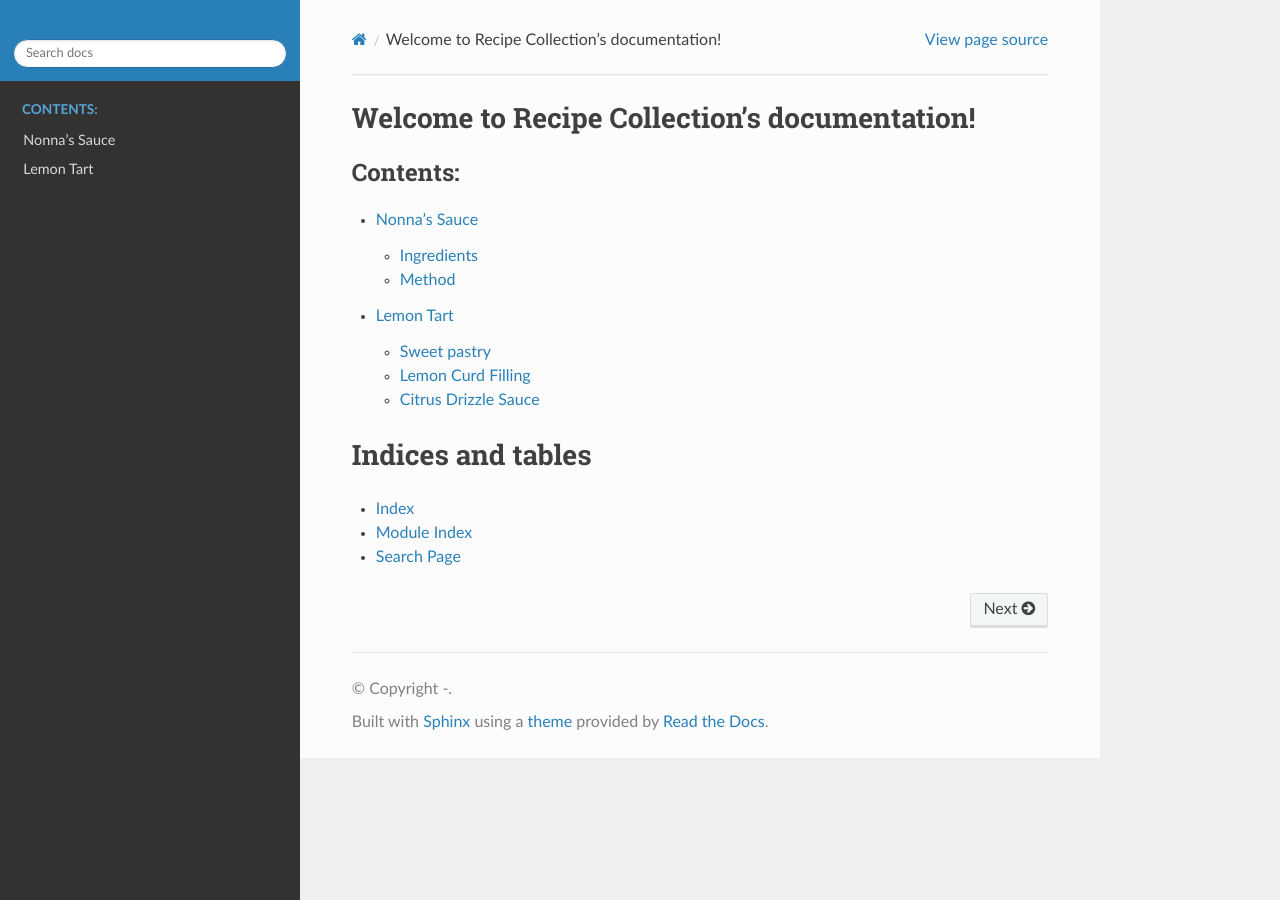
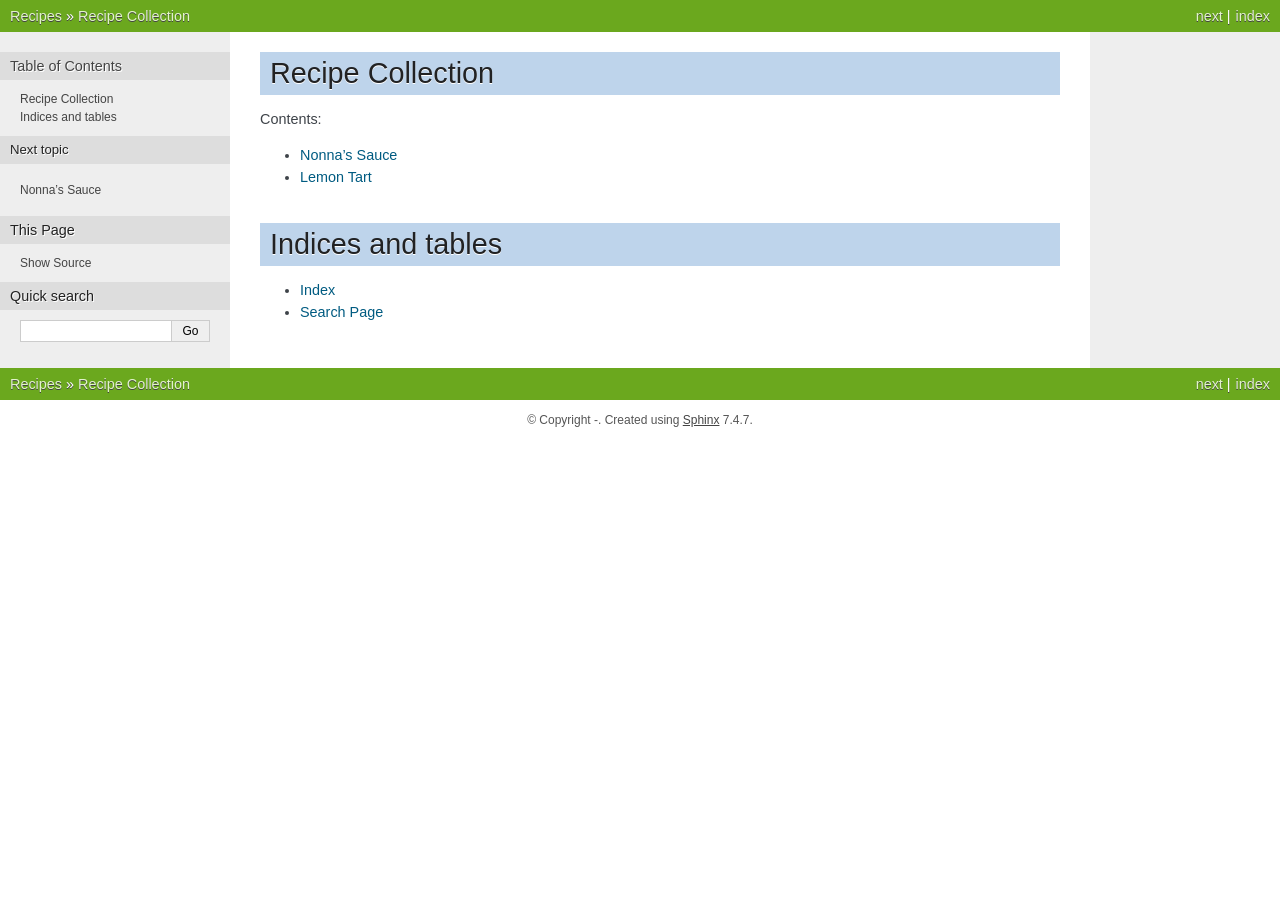
Before and after one commit to docVed/Recipies, a Sphinx documentation site: the page built from source/index.rst, in a window 1280 px wide. Built offline with Sphinx 7.4.7, drawn with Linux system fonts in a browser that asks for light colours.

Commit message:
Update theme to nature, minor index changes

```diff
--- a/source/conf.py
+++ b/source/conf.py
@@ -53,21 +53,21 @@ source_parsers = {
 # The theme to use for HTML and HTML Help pages.  See the documentation for
 # a list of builtin themes.
 #
-#html_theme = 'alabaster'
-html_theme = 'sphinx_rtd_theme'
-html_theme_options = {    'logo_only': True,
-    'display_version': True,
-    'prev_next_buttons_location': 'bottom',
-    'style_external_links': True,
-    # Toc options    'collapse_navigation': False,
-    'sticky_navigation': False,
-    'navigation_depth': 3,
-    'includehidden': True,
-    'titles_only': False}
+html_theme = 'nature'
+#html_theme = 'sphinx_rtd_theme'
+#html_theme_options = {    'logo_only': True,
+#    'display_version': True,
+#    'prev_next_buttons_location': 'bottom',
+#    'style_external_links': True,
+#    # Toc options    'collapse_navigation': False,
+#    'sticky_navigation': False,
+#    'navigation_depth': 3,
+#    'includehidden': True,
+#    'titles_only': False}
 html_title = "Recipes"
 #html_logo = "path/to/logo.png"
 #html_favicon = "path/to/favicon.ico"
 # Add any paths that contain custom static files (such as style sheets) here,
 # relative to this directory. They are copied after the builtin static files,
 # so a file named "default.css" will overwrite the builtin "default.css".
-html_static_path = ['_static']
+#html_static_path = ['_static']
--- a/source/index.rst
+++ b/source/index.rst
@@ -3,20 +3,18 @@
    You can adapt this file completely to your liking, but it should at least
    contain the root `toctree` directive.
 
-Welcome to Recipe Collection's documentation!
+Recipe Collection
 =============================================
 
 .. toctree::
-   :maxdepth: 2
+   :maxdepth: 1
    :caption: Contents:
 
    docs/NonnasSauce.md
    docs/LemonTart.md
 
-
 Indices and tables
 ==================
 
 * :ref:`genindex`
-* :ref:`modindex`
 * :ref:`search`
```
Also changed, not shown: source/docs/LemonTart.md (+1 -1 lines).
